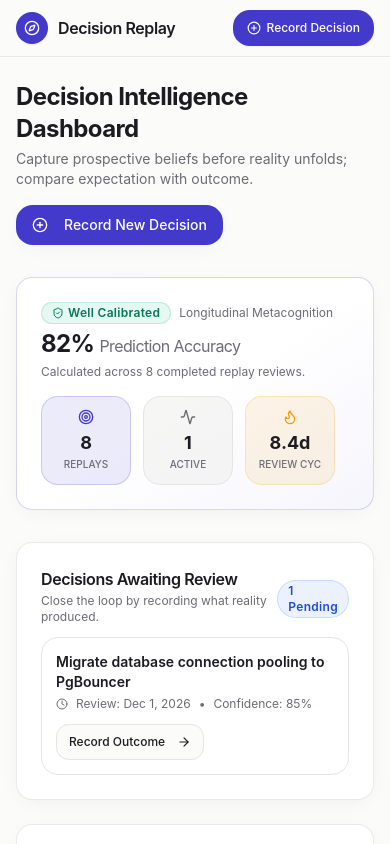
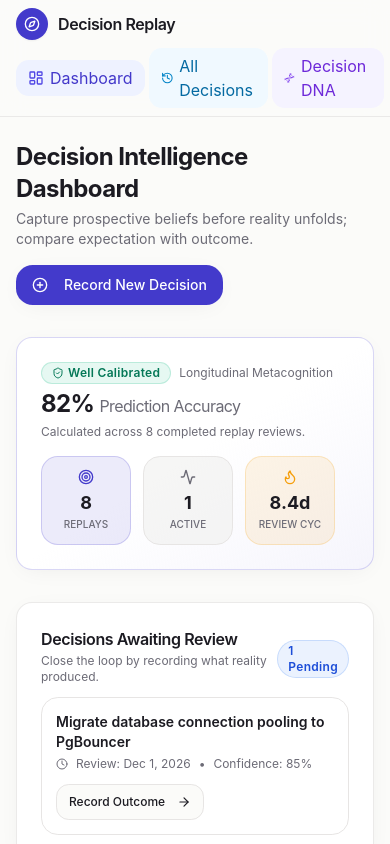
Before and after one commit to Tm-Beta/decision-replay-frontend, a Next.js app: page / in a window 390 px wide. Shown: the top 844 px of the page. Built offline with nearby package versions, Linux system fonts and the light colour scheme; no server answers.

Commit message:
style: remove duplicate Record Decision button and show nav on mobile

```diff
--- a/src/app/layout.tsx
+++ b/src/app/layout.tsx
@@ -1,4 +1,3 @@
-// ==============================================================================
 // FEATURE: Application Root Layout & Navigation Shell
 
 /**
@@ -14,12 +13,11 @@
  *   via the `children` prop.
  * - Renders a minimal footer at the bottom of every page.
  */
-// ==============================================================================
 
 import type { Metadata } from "next";
 import Link from "next/link";
-import("./globals.css")
-import { Compass, PlusCircle, Dna, LayoutDashboard, History } from "lucide-react";
+import "./globals.css";
+import { Compass, Dna, LayoutDashboard, History } from "lucide-react";
 import { Plus_Jakarta_Sans } from "next/font/google";
 
 const display = Plus_Jakarta_Sans({
@@ -38,12 +36,12 @@ export default function RootLayout({
   children: React.ReactNode;
 }) {
   return (
-<html lang="en" className={`light ${display.variable}`}>      <body className="min-h-screen bg-background text-foreground antialiased selection:bg-primary/20">
-        <div className="flex min-h-screen flex-col">
-          {/* Top Navigation Bar */}
+<html lang="en" className={`light ${display.variable}`}>
+<body className="min-h-screen bg-background text-foreground antialiased selection:bg-primary/20">
+  <div className="flex min-h-screen flex-col">          {/* Top Navigation Bar */}
         <header className="sticky top-0 z-40 border-b border-border/80 bg-background/85 backdrop-blur-md">
-            <div className="mx-auto flex h-14 max-w-6xl items-center justify-between px-4 sm:px-6">
-              <div className="flex items-center gap-6">
+              <div className="mx-auto flex min-h-14 max-w-6xl flex-wrap items-center justify-between gap-y-2 px-4 py-2">
+                <div className="flex flex-wrap items-center gap-x-6 gap-y-2">
                   <Link href="/" className="flex items-center gap-2.5 font-bold tracking-tight text-foreground">
                     <div className="grid h-8 w-8 place-items-center rounded-xl bg-primary text-primary-foreground shadow-sm">
                       <Compass className="h-4 w-4" />
@@ -51,7 +49,7 @@ export default function RootLayout({
                     <span className="text-base font-semibold">Decision Replay</span>
                   </Link>
 
-                <nav className="hidden md:flex items-center gap-4 text-xs font-medium text-muted-foreground">
+                  <nav className="flex items-center gap-1 overflow-x-auto md:gap-4">
                     <Link href="/" className="flex items-center gap-1.5 rounded-lg bg-indigo-50 px-3 py-1.5 text-indigo-700 hover:bg-indigo-100">
                       <LayoutDashboard className="h-4 w-4 text-indigo-600" />
                       Dashboard
@@ -67,16 +65,6 @@ export default function RootLayout({
                       Decision DNA
                     </Link>
                   </nav>
-              </div>
-
-              <div className="flex items-center gap-2.5">
-                <Link
-                  href="/decisions/new"
-                  className="inline-flex h-9 items-center justify-center gap-1.5 rounded-xl bg-primary px-3.5 text-xs font-medium text-primary-foreground shadow-sm transition-all hover:brightness-110"
-                >
-                  <PlusCircle className="h-3.5 w-3.5" />
-                  <span>Record Decision</span>
-                </Link>
                 </div>
               </div>
             </header>
```
Lines whose indentation alone changed are shown as unchanged.
